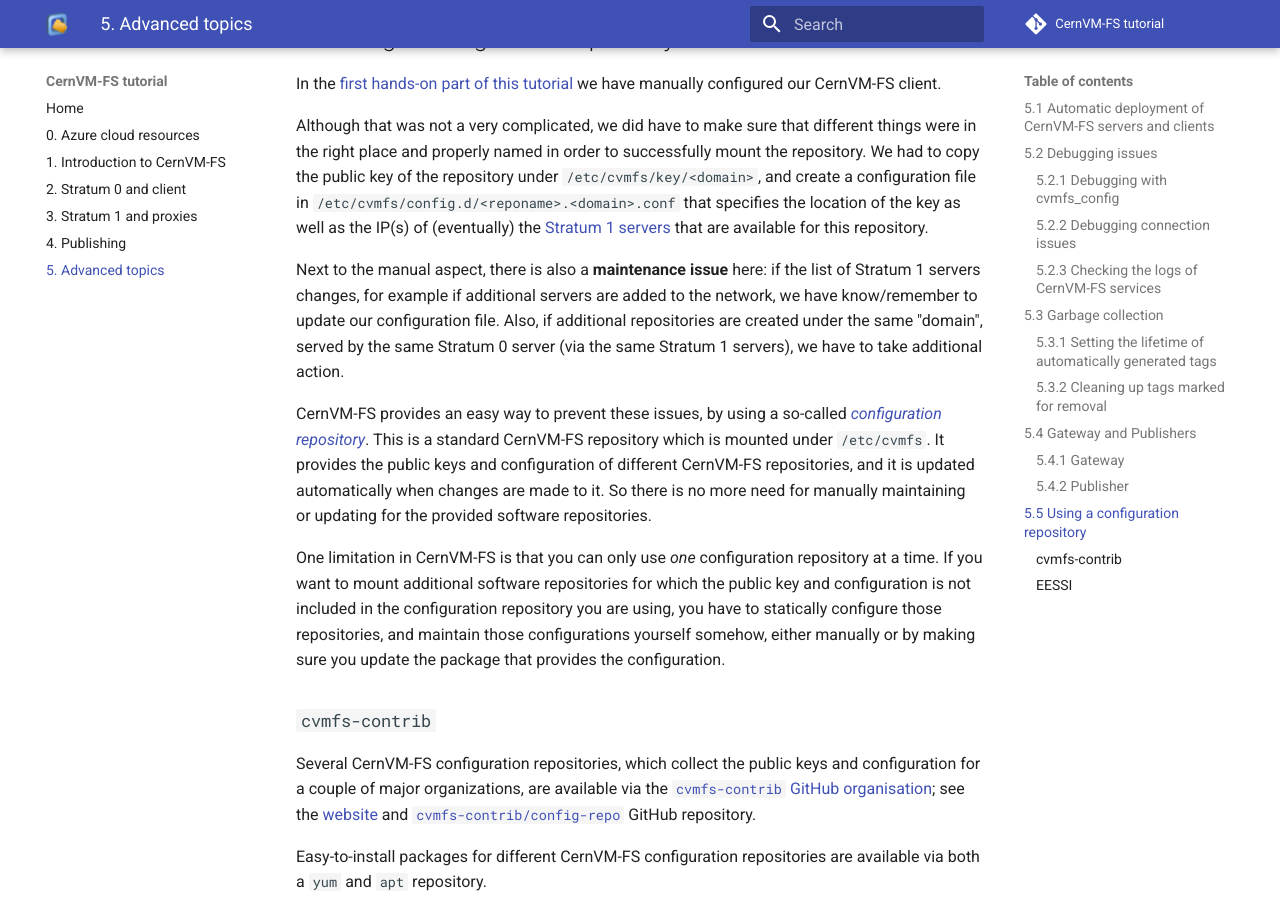
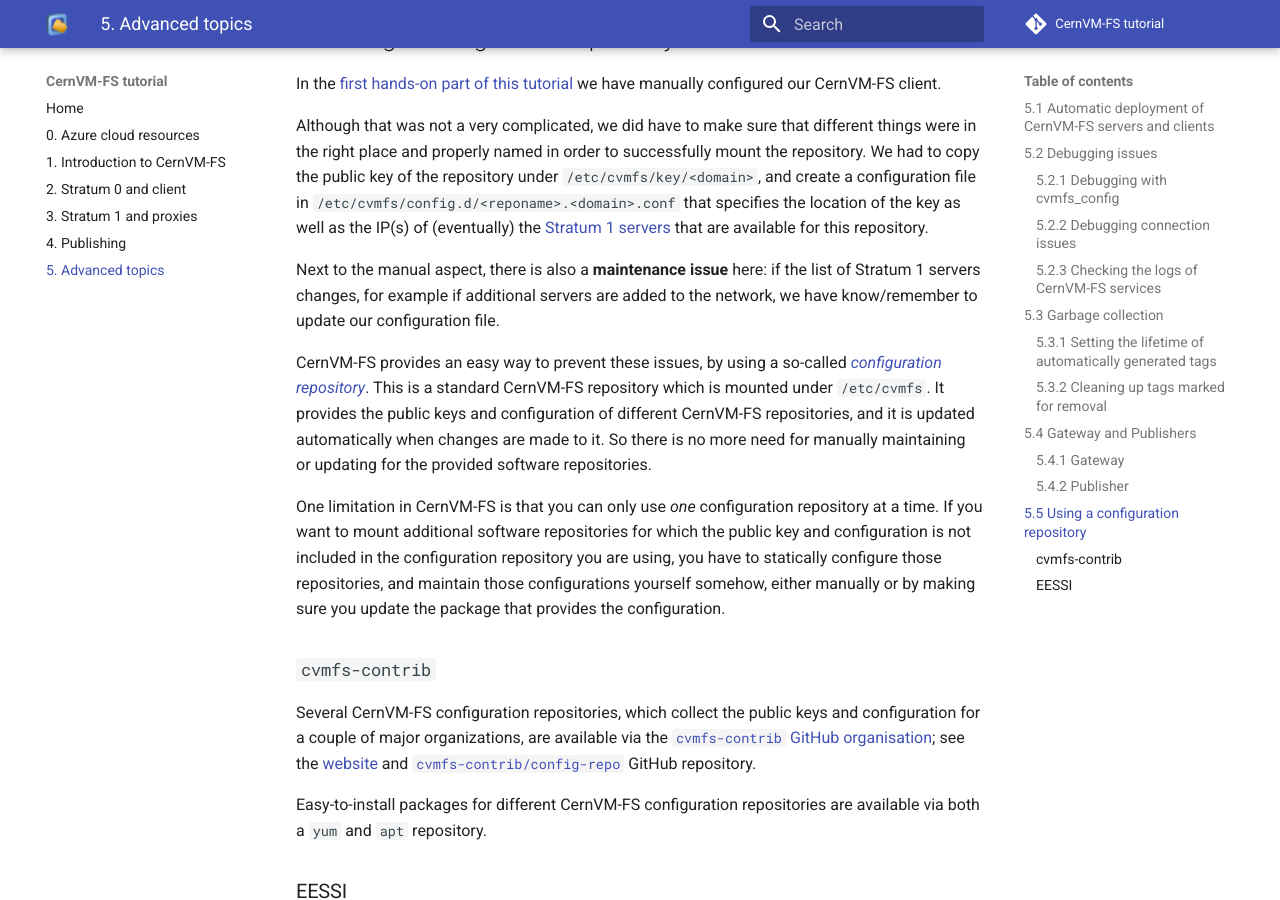
Before and after one commit to cvmfs-contrib/cvmfs-tutorial-2021, an MkDocs documentation site: the page built from docs/05_advanced.md, in a window 1280 px wide and 900 px high, scrolled down 7061 px. Built offline with MkDocs 1.6.1 and Material for MkDocs 9.7.7, drawn with Linux system fonts in a browser that asks for light colours; comment, search, counter and statistics services are not loaded.

Commit message:
remove line on action needed if more repos are added when using static config

```diff
--- a/docs/05_advanced.md
+++ b/docs/05_advanced.md
@@ -322,9 +322,7 @@
 
 Next to the manual aspect, there is also a **maintenance issue** here: if the list of Stratum 1 servers
 changes, for example if additional servers are added to the network,
-we have know/remember to update our configuration file. Also, if additional repositories are created
-under the same "domain", served by the same Stratum 0 server (via the same Stratum 1 servers),
-we have to take additional action.
+we have know/remember to update our configuration file.
 
 CernVM-FS provides an easy way to prevent these issues, by using a so-called
 [*configuration repository*](https://cvmfs.readthedocs.io/en/stable/cpt-configure.html#the-config-repository).
```
